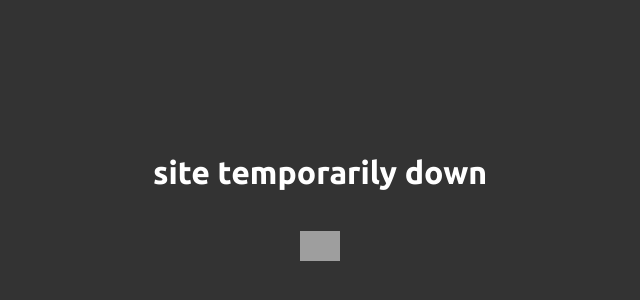
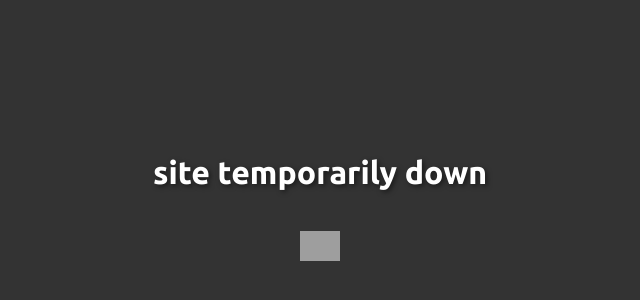
Before and after one commit to esprservices/esprservices, a plain HTML site: page index.html in a window 1280 px wide. Shown: the part 202-502 px from the top of the page, 320-960 px from the left. Drawn offline with Linux system fonts and the light colour scheme; grey boxes are pictures that could not be loaded.

Commit message:
Update index.html

```diff
--- a/index.html
+++ b/index.html
@@ -21,6 +21,7 @@
         h1 {
             font-size: 2rem;
             margin-bottom: 20px;
+            text-shadow: 2px 2px 5px rgba(0, 0, 0, 0.5); /* Added slight drop shadow */
         }
         .logo img {
             width: 40px; /* Smaller size for the logo */
```
